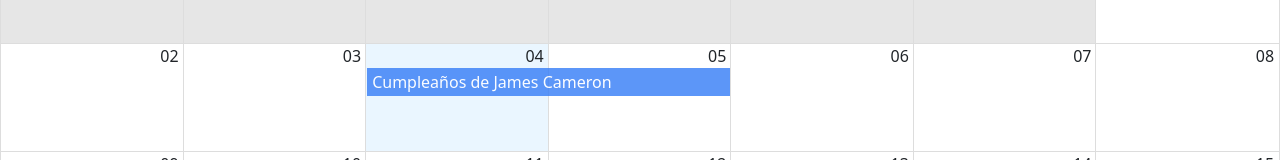
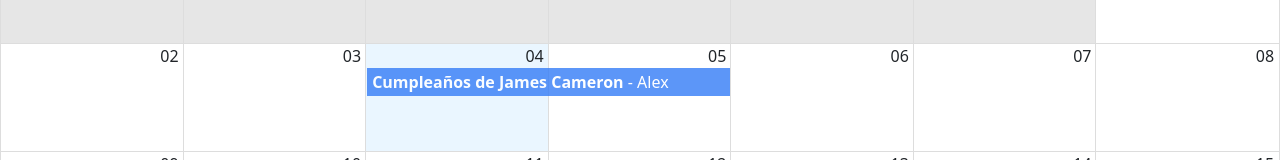
Before and after one commit to Alexis-Alara/Calendar-App, a React (Vite) app: page /auth in a window 1280 px wide. Shown: the part 214-374 px from the top of the page. Built offline with nearby package versions, Linux system fonts and the light colour scheme.

Commit message:
CalendarEvent component

```diff
--- /dev/null
+++ b/src/calendar/components/CalendarEvent.jsx
@@ -0,0 +1,12 @@
+
+export const CalendarEvent = ({ event }) => {
+
+  const { title, user } = event
+
+  return (
+    <>
+        <strong>{ title }</strong>
+        <span> - { user.name }</span>
+    </>
+  )
+}
--- a/src/calendar/index.js
+++ b/src/calendar/index.js
@@ -1,2 +1,3 @@
 export * from './pages/CalendarPage'
 export * from './components/Navbar'
+export * from './components/CalendarEvent'
--- a/src/calendar/pages/CalendarPage.jsx
+++ b/src/calendar/pages/CalendarPage.jsx
@@ -2,7 +2,7 @@
 import 'react-big-calendar/lib/css/react-big-calendar.css'
 
 import { addHours } from 'date-fns/esm'
-import { Navbar } from "../"
+import { Navbar, CalendarEvent } from "../"
 import { localizer, getMessages } from '../../helpers'
 
 const events = [{
@@ -44,6 +44,9 @@
         style={{ height: 'calc( 100vh - 80px )' }}
         messages={ getMessages() }
         eventPropGetter={ eventStyleGetter }
+        components={{
+          event: CalendarEvent
+        }}
       />
 
     </>
```
